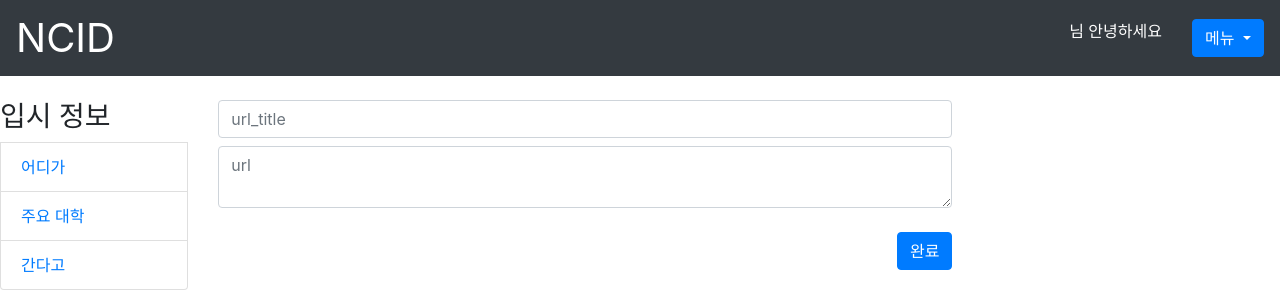
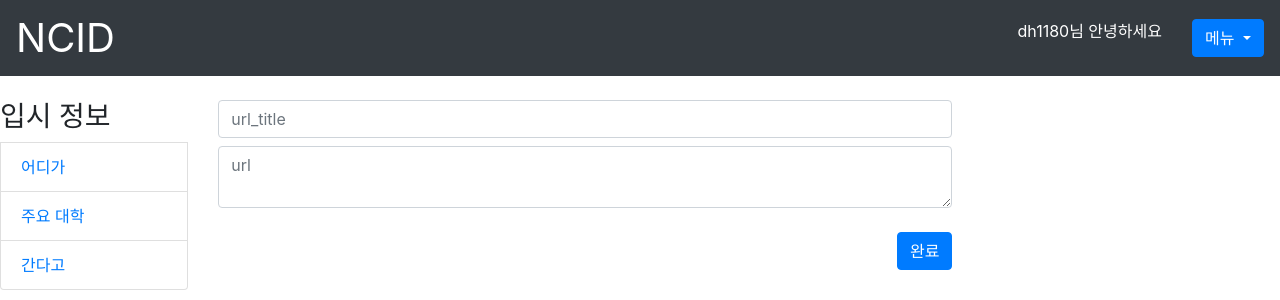
Before and after one commit to dh1180/NCID, a Django app: page /bookmark/create/ in a window 1280 px wide. Shown: the top 300 px of the page. Run offline with Django 3.2, Linux system fonts and the light colour scheme; a user stored in the database is signed in; some libraries are stand-ins or nearby versions.

```diff
--- a/NCID/views.py
+++ b/NCID/views.py
@@ -1,13 +1,12 @@
 from django.shortcuts import render, redirect
 from django.views.generic.list import ListView
-from .models import NPC
+from .models import NPC, User
 from django.views.generic.edit import DeleteView
 from django.urls import reverse_lazy
 from django.views.generic.detail import DetailView
 from django.contrib import auth
 from django.contrib.auth import authenticate
 from django.utils import timezone
-from django.contrib.auth.models import User
 
 # Create your views here.
 
@@ -35,7 +34,7 @@ def search(request):
 
 def NCID_CreateView(request):
     npc = NPC()
-    npc.author = request.user.email
+    npc.author = request.user.username
     npc.title = request.GET["title"]
     npc.contents = request.GET["contents"]
     npc.time = timezone.datetime.now()
--- a/templates/base.html
+++ b/templates/base.html
@@ -41,7 +41,7 @@
 
             </div>
         </div>
-        <span style="margin-right: 30px; color: white;">{{ user.email }}님 안녕하세요</span>
+        <span style="margin-right: 30px; color: white;">{{ user.username }}님 안녕하세요</span>
         {% else %}
         <a class="dropdown-item" href="{% url 'login' %}">로그인</a>
     </div>
```
Also changed, not shown: db.sqlite3.
